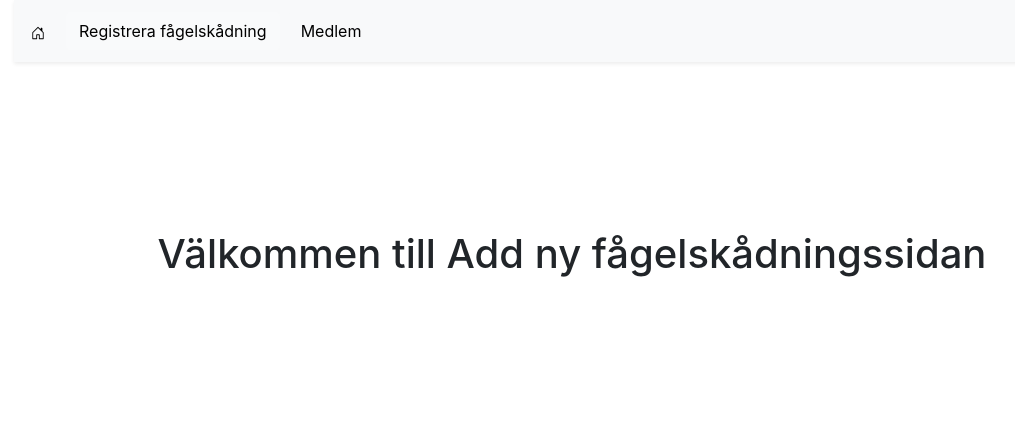
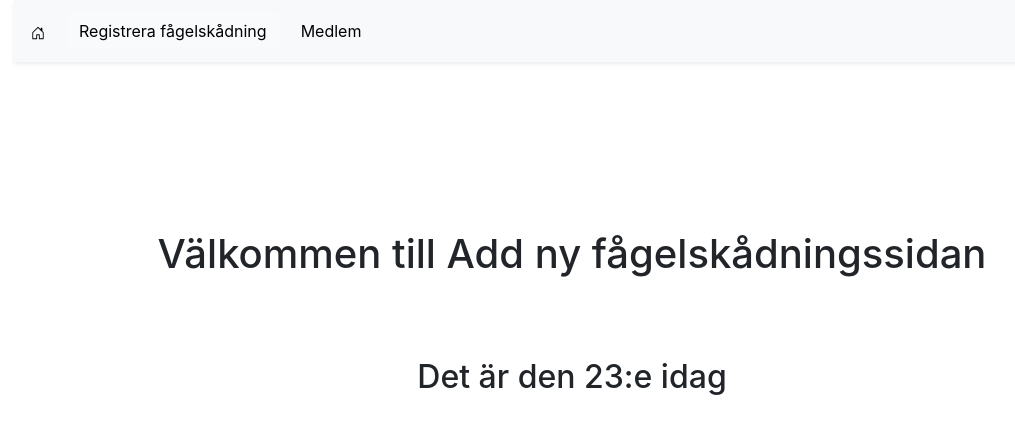
Before and after one commit to eckonsult/alertbird_fe, a React (Create React App) app: page /AddBirdwatching in a window 1280 px wide. Shown: the top 434 px of the page, without its empty margins (68-1083 px from the left). Built offline with nearby package versions, Linux system fonts and the light colour scheme.

Commit message:
20220523 test2

```diff
--- a/src/Components/AlertbirdAddBirdwatching.js
+++ b/src/Components/AlertbirdAddBirdwatching.js
@@ -33,6 +33,7 @@ return(
               <br/>
               <br/>
               <br/>
+              <h2>Det är den 23:e idag</h2>
               <br/>
               <br/>
               <br/>
```
